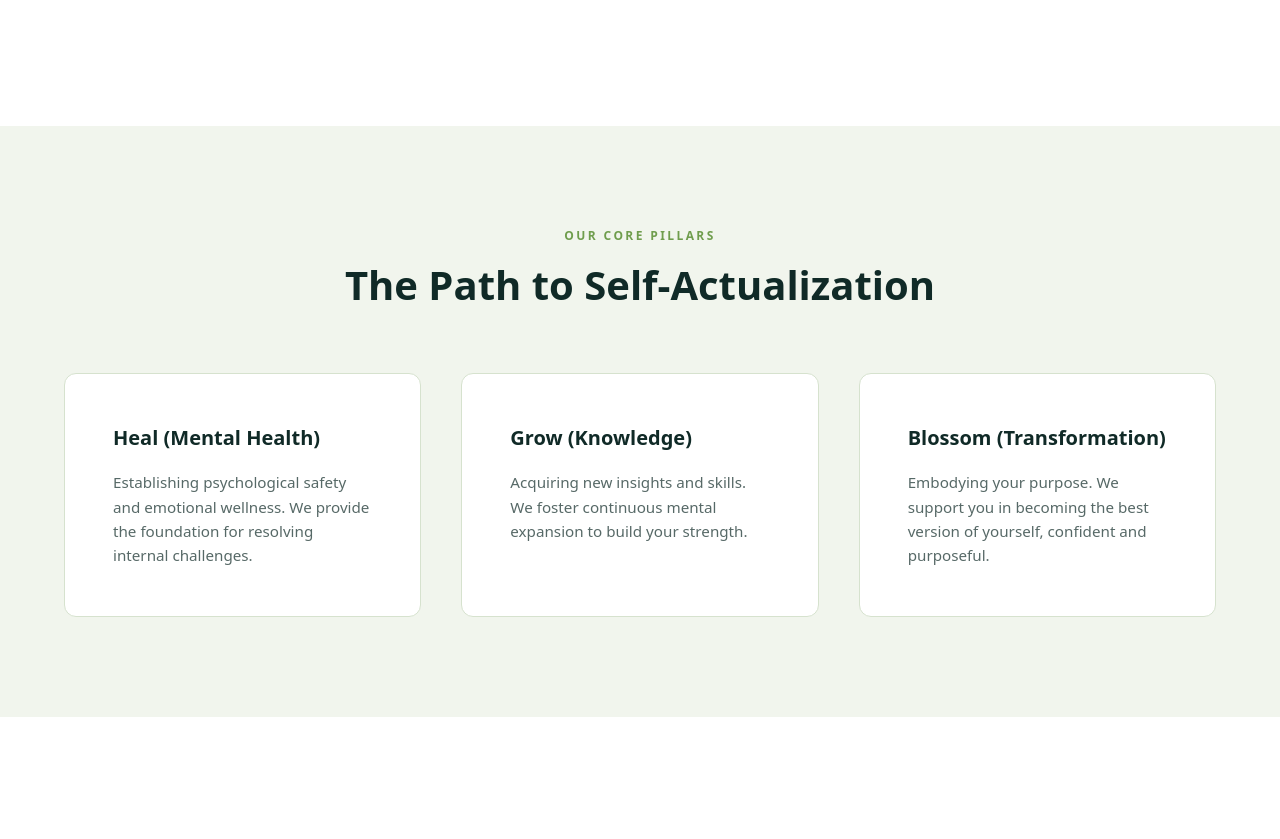
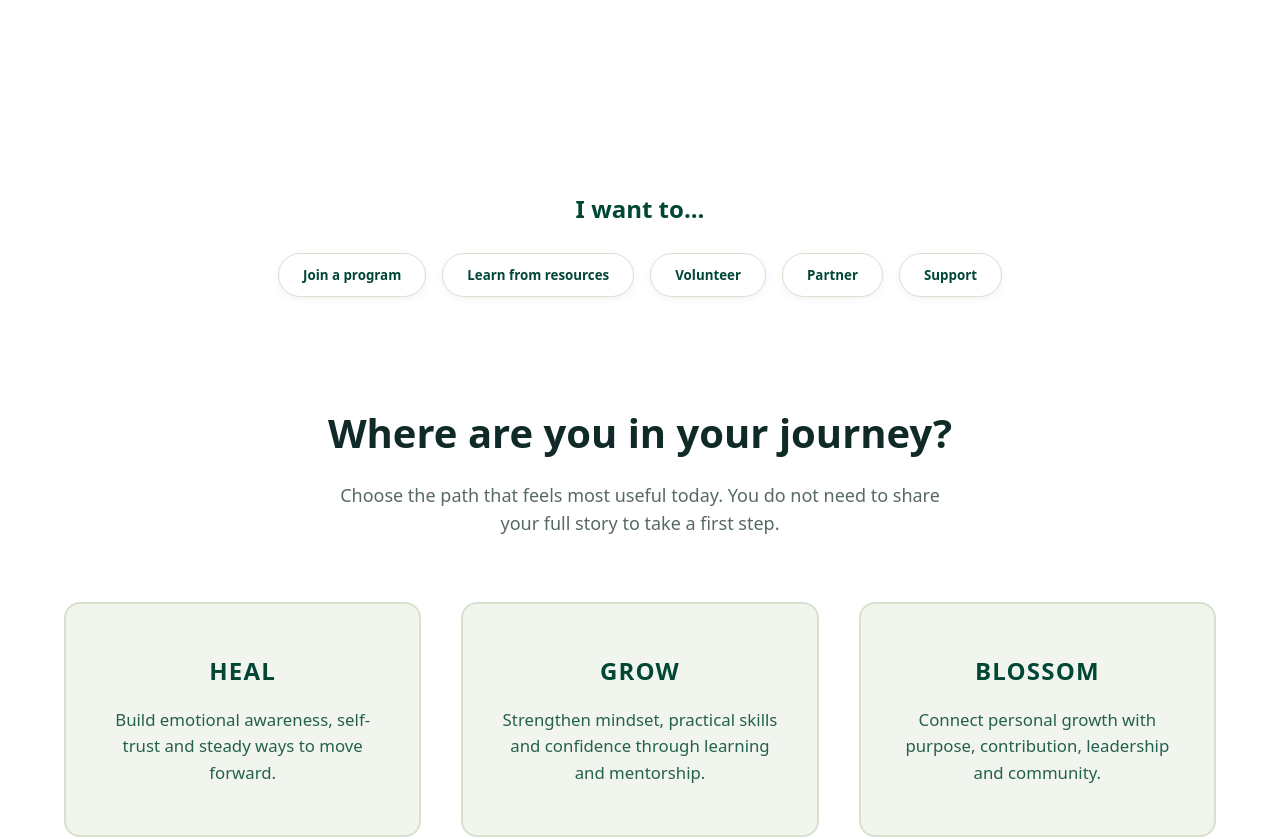
Before and after one commit to Nevy11/sbf-web, a React (Vite) app: page / in a window 1280 px wide. Shown: the part 970-1809 px from the top of the page. Built offline with nearby package versions, Linux system fonts and the light colour scheme; no server answers.

Commit message:
modified landing page

```diff
--- a/src/App.css
+++ b/src/App.css
@@ -181,34 +181,86 @@
   box-shadow: var(--shadow-soft);
 }
 
-/* About Section */
-.about-section {
-  padding: 100px 0;
-  background-color: var(--bg-offwhite);
+/* Quick Paths Section */
+.quick-paths-section {
+  padding: 4rem 4rem 2rem;
+  display: flex;
+  flex-direction: column;
+  align-items: center;
+  gap: 1.5rem;
 }
 
-.about-grid {
+.quick-paths-title {
+  font-size: 1.5rem;
+  font-weight: 700;
+  color: var(--primary-deep);
+}
+
+.quick-paths-chips {
+  display: flex;
+  flex-wrap: wrap;
+  gap: 1rem;
+  justify-content: center;
+}
+
+.path-chip {
+  background: white;
+  border: 1px solid var(--divider);
+  padding: 0.75rem 1.5rem;
+  border-radius: 50px;
+  font-weight: 600;
+  color: var(--primary-deep);
+  cursor: pointer;
+  transition: all 0.2s ease;
+  box-shadow: 0 2px 8px rgba(0,0,0,0.05);
+}
+
+.path-chip:hover {
+  background: var(--bg-offwhite);
+  border-color: var(--accent-leaf);
+  color: var(--accent-leaf);
+  transform: translateY(-2px);
+}
+
+/* Journey Section */
+.journey-section {
+  padding: 80px 0;
+  background-color: var(--bg-canvas);
+}
+
+.journey-grid {
   display: grid;
   grid-template-columns: repeat(3, 1fr);
   gap: 2.5rem;
 }
 
-.about-card {
-  background: white;
-  padding: 3rem;
-  border-radius: 12px;
-  border: 1px solid var(--divider);
-  box-shadow: var(--shadow-soft);
+.journey-card {
+  background-color: #F1F5ED;
+  border: 2px solid #D6E2CE;
+  padding: 3rem 2rem;
+  border-radius: 16px;
+  text-align: center;
+  transition: all 0.3s ease;
 }
 
-.about-card h3 {
-  font-size: 1.25rem;
-  margin-bottom: 1rem;
+.journey-card:hover {
+  transform: translateY(-5px);
+  box-shadow: 0 10px 30px rgba(0,0,0,0.05);
 }
 
-.about-card p {
-  font-size: 0.95rem;
-  opacity: 0.7;
+.journey-card h3 {
+  font-size: 1.5rem;
+  margin-bottom: 1rem;
+  color: #004735;
+  font-weight: 800;
+  letter-spacing: 0.05em;
+}
+
+.journey-card p {
+  font-size: 1.05rem;
+  line-height: 1.6;
+  color: var(--primary-deep);
+  opacity: 0.85;
 }
 
 /* Library Section */
@@ -453,7 +505,7 @@
     flex-direction: column;
     align-items: center;
   }
-  .about-grid, .library-grid {
+  .journey-grid, .library-grid {
     grid-template-columns: 1fr;
     max-width: 500px;
     margin: 0 auto;
@@ -478,7 +530,7 @@
   .section-title {
     font-size: 2rem;
   }
-  .about-card {
+  .journey-card {
     padding: 2rem;
   }
   .header-container {
@@ -493,6 +545,16 @@
   .brand-name {
     display: none;
   }
+  .quick-paths-section {
+    padding: 3rem 24px 1rem;
+  }
+  .quick-paths-chips {
+    flex-direction: column;
+    width: 100%;
+  }
+  .path-chip {
+    width: 100%;
+  }
 }
 
 .foundation-title {
--- a/src/pages/LandingPage.tsx
+++ b/src/pages/LandingPage.tsx
@@ -58,25 +58,37 @@
           </div>
         </section>
 
-        {/* Pillars Section */}
-        <section id="programs" className="about-section">
+        {/* Quick Paths Section */}
+        <section className="quick-paths-section container">
+          <h2 className="quick-paths-title">I want to...</h2>
+          <div className="quick-paths-chips">
+            <button className="path-chip">Join a program</button>
+            <button className="path-chip">Learn from resources</button>
+            <button className="path-chip">Volunteer</button>
+            <button className="path-chip">Partner</button>
+            <button className="path-chip">Support</button>
+          </div>
+        </section>
+
+        {/* Heal-Grow-Blossom Journey Section */}
+        <section id="programs" className="journey-section">
           <div className="container">
             <div className="section-header text-center">
-              <span className="section-subtitle">Our Core Pillars</span>
-              <h2 className="section-title">The Path to Self-Actualization</h2>
+              <h2 className="section-title">Where are you in your journey?</h2>
+              <p className="section-description">Choose the path that feels most useful today. You do not need to share your full story to take a first step.</p>
             </div>
-            <div className="about-grid">
-              <div className="about-card">
-                <h3>Heal (Mental Health)</h3>
-                <p>Establishing psychological safety and emotional wellness. We provide the foundation for resolving internal challenges.</p>
+            <div className="journey-grid">
+              <div className="journey-card">
+                <h3>HEAL</h3>
+                <p>Build emotional awareness, self-trust and steady ways to move forward.</p>
               </div>
-              <div className="about-card">
-                <h3>Grow (Knowledge)</h3>
-                <p>Acquiring new insights and skills. We foster continuous mental expansion to build your strength.</p>
+              <div className="journey-card">
+                <h3>GROW</h3>
+                <p>Strengthen mindset, practical skills and confidence through learning and mentorship.</p>
               </div>
-              <div className="about-card">
-                <h3>Blossom (Transformation)</h3>
-                <p>Embodying your purpose. We support you in becoming the best version of yourself, confident and purposeful.</p>
+              <div className="journey-card">
+                <h3>BLOSSOM</h3>
+                <p>Connect personal growth with purpose, contribution, leadership and community.</p>
               </div>
             </div>
           </div>
```
